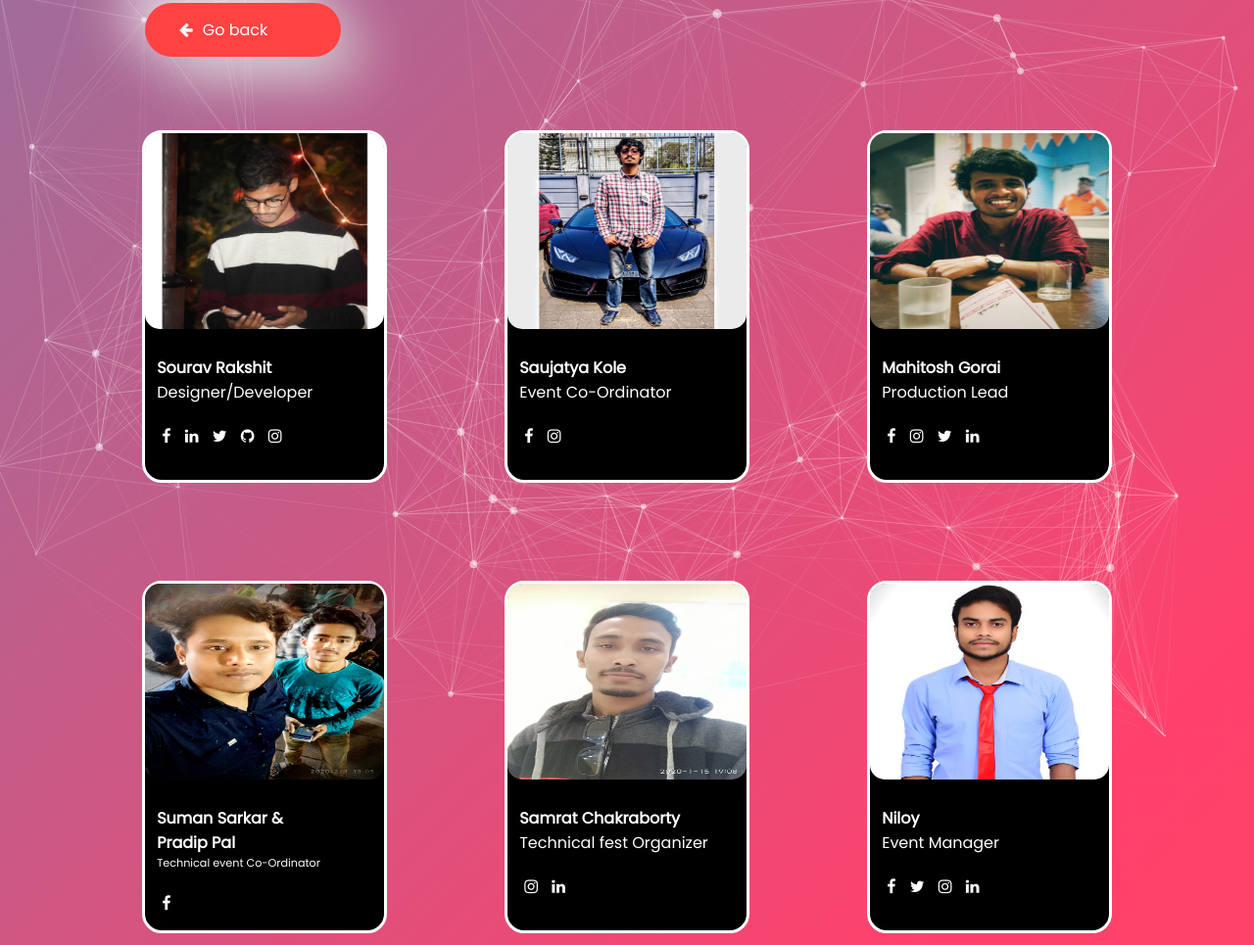
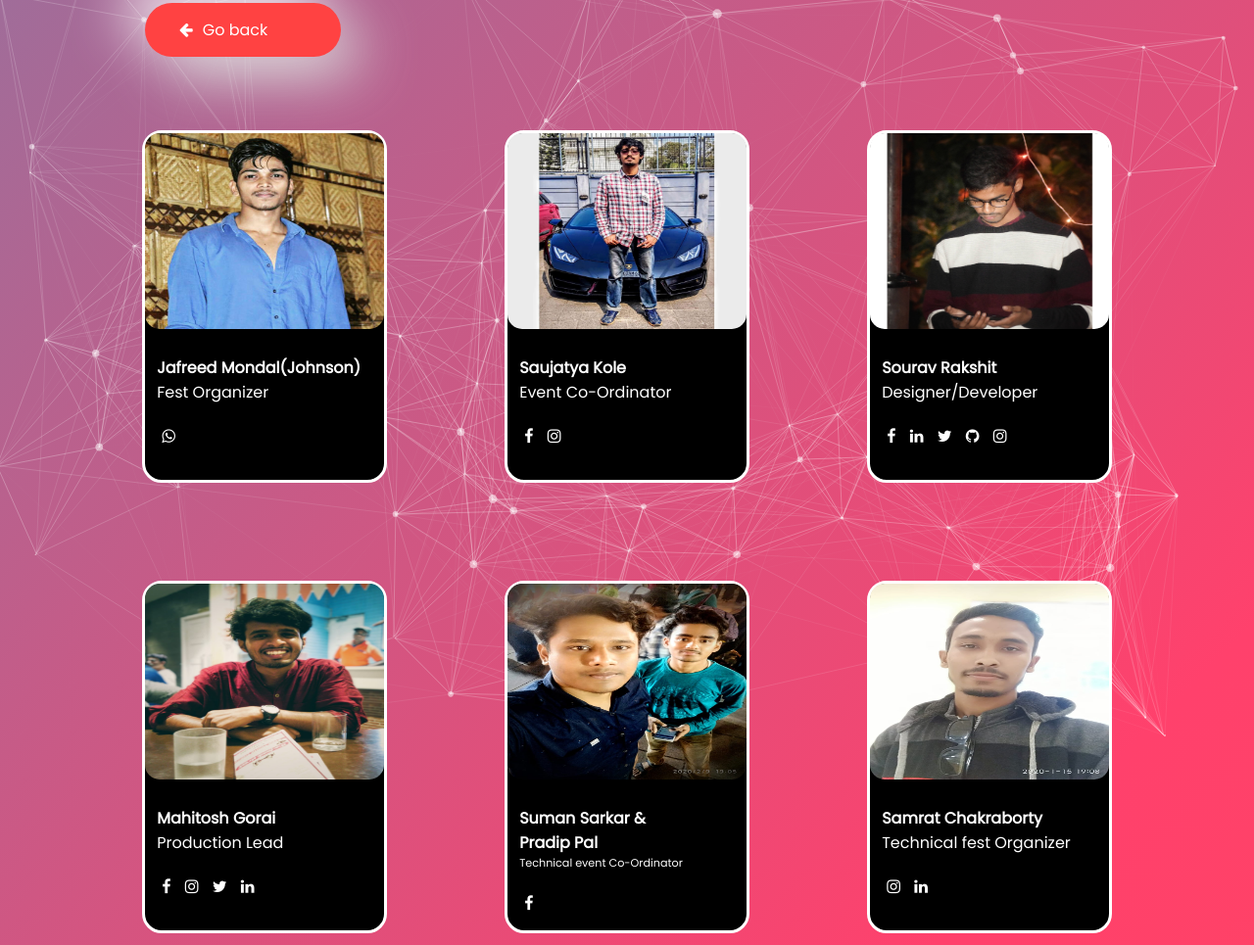
Before and after one commit to souvikdutta98/esperanza-2020, a plain HTML site: page team.html in a window 1280 px wide. Shown: the part 47-1012 px from the top of the page at 98% size. Drawn offline with nearby package versions, Linux system fonts and the light colour scheme; animation ran at ten frames a second; a web font is replaced by a local one.

Commit message:
Rearrenged team

```diff
--- a/team.html
+++ b/team.html
@@ -21,86 +21,7 @@
         </nav>
         <div class="events">
             <div class="pcard animated flipInY">
-                <img src="/images/team/sourav.jpg"
-                    alt="Avatar" style="height:200px; width: 100%;">
-                <div class="container">
-                    <h4><b>Sourav Rakshit</b></h4>
-                    <p>Designer/Developer</p>
-                </div>
-                <div class="links">
-                    <a target="_blank" href="https://www.facebook.com/Sourav.Rakshit.1234"><i class="fa fa-facebook"></i></a>
-                    <a target="_blank" href="https://www.linkedin.com/in/souravrax/"><i class="fa fa-linkedin"></i></a>
-                    <a target="_blank" href="https://twitter.com/ImSouravRakshit"><i class="fa fa-twitter"></i></a>
-                    <a target="_blank" href="https://github.com/souravrax"><i class="fa fa-github"></i></a>
-                    <a target="_blank" href="https://www.instagram.com/souravrax/"><i class="fa fa-instagram"></i></a>
-                </div>
-            </div>
-            <div class="pcard animated flipInY">
-                <img src="/images/team/kole.jpg"
-                    alt="Avatar" style="height:200px; width: 100%;">
-                <div class="container">
-                    <h4><b>Saujatya Kole</b></h4>
-                    <p>Event Co-Ordinator</p>
-                </div>
-                <div class="links">
-                    <a target="_blank" href="https://www.facebook.com/saujatya.kole.58"><i class="fa fa-facebook"></i></a>
-                    <a target="_blank" href="https://www.instagram.com/the_piston_guy/"><i class="fa fa-instagram"></i></a>
-                </div>
-            </div>
-            <div class="pcard animated flipInY">
-                <img src="/images/team/mahixgen.jpg"
-                    alt="Avatar" style="height:200px; width: 100%;">
-                <div class="container">
-                    <h4><b>Mahitosh Gorai</b></h4>
-                    <p>Production Lead</p>
-                </div>
-                <div class="links">
-                    <a target="_blank" href="https://www.facebook.com/mahitosh.gorai.9"><i class="fa fa-facebook"></i></a>
-                    <a target="_blank" href="https://www.instagram.com/goraimahitosh"><i class="fa fa-instagram"></i></a>
-                    <a target="_blank" href="https://twitter.com/goraimahitosh"><i class="fa fa-twitter"></i></a>
-                    <a target="_blank" href="https://www.linkedin.com/in/mahitosh-gorai-1a7220157"><i class="fa fa-linkedin"></i></a>
-                </div>
-            </div>
-            <div class="pcard animated flipInY">
-                <img src="/images/team/suman-pradip.jpg"
-                alt="Avatar" style="height:200px; width: 100%;">
-                <div class="container">
-                    <h4><b>Suman Sarkar &<br>Pradip Pal</b></h4>
-                    <p style="font-size: 0.7em;">Technical event Co-Ordinator</p>
-                </div>
-                <div class="links">
-                    <a target="_blank" href="https://www.facebook.com/profile.php?id=100009317376465"><i class="fa fa-facebook"></i></a>
-                </div>
-            </div>
-            <div class="pcard animated flipInY">
-                <img src="/images/team/samrat.jpg"
-                alt="Avatar" style="height:200px; width: 100%;">
-                <div class="container">
-                    <h4><b>Samrat Chakraborty</b></h4>
-                    <p>Technical fest Organizer</p>
-                </div>
-                <div class="links">
-                    <a target="_blank" href="https://www.instagram.com/unity_powerfactor/"><i class="fa fa-instagram"></i></a>
-                    <a target="_blank" href="https://www.linkedin.com/in/samrat-chakraborty-b85740170"><i class="fa fa-linkedin"></i></a>
-                </div>
-            </div>
-            <div class="pcard animated flipInY">
-                <img src="/images/team/niloy.jpg"
-                alt="Avatar" style="height:200px; width: 100%;">
-                <div class="container">
-                    <h4><b>Niloy</b></h4>
-                    <p>Event Manager</p>
-                </div>
-                <div class="links">
-                    <a target="_blank" href="https://www.facebook.com/newton.biswas.129"><i class="fa fa-facebook"></i></a>
-                    <a target="_blank" href="https://twitter.com/NiloyBi52222553?s=08"><i class="fa fa-twitter"></i></a>
-                    <a target="_blank" href="https://www.instagram.com/invites/contact/?i=d3hc9xi44gky&utm_content=3ml6rsi"><i class="fa fa-instagram"></i></a>
-                    <a target="_blank" href="https://www.linkedin.com/in/niloy-biswas-424209149"><i class="fa fa-linkedin"></i></a>
-                </div>
-            </div>
-            <div class="pcard animated flipInY">
-                <img src="/images/team/Johnson.jpg"
-                alt="Avatar" style="height:200px; width: 100%;">
+                <img src="/images/team/Johnson.jpg" alt="Avatar" style="height:200px; width: 100%;">
                 <div class="container">
                     <h4><b>Jafreed Mondal(Johnson)</b></h4>
                     <p>Fest Organizer</p>
@@ -112,57 +33,144 @@
                     <a target="_blank" href="https://www.linkedin.com/in/niloy-biswas-424209149"><i class="fa fa-linkedin"></i></a> -->
                 </div>
             </div>
+
             <div class="pcard animated flipInY">
-                <img src="/images/team/mazu.jpg"
-                alt="Avatar" style="height:200px; width: 100%;">
+                <img src="/images/team/kole.jpg" alt="Avatar" style="height:200px; width: 100%;">
+                <div class="container">
+                    <h4><b>Saujatya Kole</b></h4>
+                    <p>Event Co-Ordinator</p>
+                </div>
+                <div class="links">
+                    <a target="_blank" href="https://www.facebook.com/saujatya.kole.58"><i
+                            class="fa fa-facebook"></i></a>
+                    <a target="_blank" href="https://www.instagram.com/the_piston_guy/"><i
+                            class="fa fa-instagram"></i></a>
+                </div>
+            </div>
+            <div class="pcard animated flipInY">
+                <img src="/images/team/sourav.jpg" alt="Avatar" style="height:200px; width: 100%;">
+                <div class="container">
+                    <h4><b>Sourav Rakshit</b></h4>
+                    <p>Designer/Developer</p>
+                </div>
+                <div class="links">
+                    <a target="_blank" href="https://www.facebook.com/Sourav.Rakshit.1234"><i
+                            class="fa fa-facebook"></i></a>
+                    <a target="_blank" href="https://www.linkedin.com/in/souravrax/"><i class="fa fa-linkedin"></i></a>
+                    <a target="_blank" href="https://twitter.com/ImSouravRakshit"><i class="fa fa-twitter"></i></a>
+                    <a target="_blank" href="https://github.com/souravrax"><i class="fa fa-github"></i></a>
+                    <a target="_blank" href="https://www.instagram.com/souravrax/"><i class="fa fa-instagram"></i></a>
+                </div>
+            </div>
+            <div class="pcard animated flipInY">
+                <img src="/images/team/mahixgen.jpg" alt="Avatar" style="height:200px; width: 100%;">
+                <div class="container">
+                    <h4><b>Mahitosh Gorai</b></h4>
+                    <p>Production Lead</p>
+                </div>
+                <div class="links">
+                    <a target="_blank" href="https://www.facebook.com/mahitosh.gorai.9"><i
+                            class="fa fa-facebook"></i></a>
+                    <a target="_blank" href="https://www.instagram.com/goraimahitosh"><i
+                            class="fa fa-instagram"></i></a>
+                    <a target="_blank" href="https://twitter.com/goraimahitosh"><i class="fa fa-twitter"></i></a>
+                    <a target="_blank" href="https://www.linkedin.com/in/mahitosh-gorai-1a7220157"><i
+                            class="fa fa-linkedin"></i></a>
+                </div>
+            </div>
+            <div class="pcard animated flipInY">
+                <img src="/images/team/suman-pradip.jpg" alt="Avatar" style="height:200px; width: 100%;">
+                <div class="container">
+                    <h4><b>Suman Sarkar &<br>Pradip Pal</b></h4>
+                    <p style="font-size: 0.7em;">Technical event Co-Ordinator</p>
+                </div>
+                <div class="links">
+                    <a target="_blank" href="https://www.facebook.com/profile.php?id=100009317376465"><i
+                            class="fa fa-facebook"></i></a>
+                </div>
+            </div>
+            <div class="pcard animated flipInY">
+                <img src="/images/team/samrat.jpg" alt="Avatar" style="height:200px; width: 100%;">
+                <div class="container">
+                    <h4><b>Samrat Chakraborty</b></h4>
+                    <p>Technical fest Organizer</p>
+                </div>
+                <div class="links">
+                    <a target="_blank" href="https://www.instagram.com/unity_powerfactor/"><i
+                            class="fa fa-instagram"></i></a>
+                    <a target="_blank" href="https://www.linkedin.com/in/samrat-chakraborty-b85740170"><i
+                            class="fa fa-linkedin"></i></a>
+                </div>
+            </div>
+            <div class="pcard animated flipInY">
+                <img src="/images/team/niloy.jpg" alt="Avatar" style="height:200px; width: 100%;">
+                <div class="container">
+                    <h4><b>Niloy</b></h4>
+                    <p>Event Manager</p>
+                </div>
+                <div class="links">
+                    <a target="_blank" href="https://www.facebook.com/newton.biswas.129"><i
+                            class="fa fa-facebook"></i></a>
+                    <a target="_blank" href="https://twitter.com/NiloyBi52222553?s=08"><i class="fa fa-twitter"></i></a>
+                    <a target="_blank"
+                        href="https://www.instagram.com/invites/contact/?i=d3hc9xi44gky&utm_content=3ml6rsi"><i
+                            class="fa fa-instagram"></i></a>
+                    <a target="_blank" href="https://www.linkedin.com/in/niloy-biswas-424209149"><i
+                            class="fa fa-linkedin"></i></a>
+                </div>
+            </div>
+
+            <div class="pcard animated flipInY">
+                <img src="/images/team/mazu.jpg" alt="Avatar" style="height:200px; width: 100%;">
                 <div class="container">
                     <h4><b>Subhajit Mazumdar(Arka)</b></h4>
                     <p>Esperanza Committee</p>
                 </div>
                 <div class="links">
-                    <a target="_blank" href="https://www.facebook.com/profile.php?id=100009224321464"><i class="fa fa-facebook"></i></a>
+                    <a target="_blank" href="https://www.facebook.com/profile.php?id=100009224321464"><i
+                            class="fa fa-facebook"></i></a>
                     <!-- <a target="_blank" href="https://twitter.com/NiloyBi52222553?s=08"><i class="fa fa-twitter"></i></a>
                     <a target="_blank" href="https://www.instagram.com/invites/contact/?i=d3hc9xi44gky&utm_content=3ml6rsi"><i class="fa fa-instagram"></i></a>
                     <a target="_blank" href="https://www.linkedin.com/in/niloy-biswas-424209149"><i class="fa fa-linkedin"></i></a> -->
                 </div>
             </div>
             <div class="pcard animated flipInY">
-                <img src="/images/team/adhk.jpg"
-                alt="Avatar" style="height:200px; width: 100%;">
+                <img src="/images/team/adhk.jpg" alt="Avatar" style="height:200px; width: 100%;">
                 <div class="container">
                     <h4><b>Adhikram Maitra</b></h4>
                     <p>Event Organizer</p>
                 </div>
                 <div class="links">
-                    <a target="_blank" href="https://www.facebook.com/adhikram.maitra"><i class="fa fa-facebook"></i></a>
+                    <a target="_blank" href="https://www.facebook.com/adhikram.maitra"><i
+                            class="fa fa-facebook"></i></a>
                     <!-- <a target="_blank" href="https://twitter.com/NiloyBi52222553?s=08"><i class="fa fa-twitter"></i></a>
                     <a target="_blank" href="https://www.instagram.com/invites/contact/?i=d3hc9xi44gky&utm_content=3ml6rsi"><i class="fa fa-instagram"></i></a>
                     <a target="_blank" href="https://www.linkedin.com/in/niloy-biswas-424209149"><i class="fa fa-linkedin"></i></a> -->
                 </div>
             </div>
             <div class="pcard animated flipInY">
-                <img src="/images/team/souvik.jpg"
-                alt="Avatar" style="height:200px; width: 100%;">
+                <img src="/images/team/souvik.jpg" alt="Avatar" style="height:200px; width: 100%;">
                 <div class="container">
                     <h4><b>Souvik Dutta</b></h4>
                     <p>Event Organizer</p>
                 </div>
                 <div class="links">
-                    <a target="_blank" href="https://www.facebook.com/souvik.dutta.330"><i class="fa fa-facebook"></i></a>
+                    <a target="_blank" href="https://www.facebook.com/souvik.dutta.330"><i
+                            class="fa fa-facebook"></i></a>
                     <!-- <a target="_blank" href="https://twitter.com/NiloyBi52222553?s=08"><i class="fa fa-twitter"></i></a>
                     <a target="_blank" href="https://www.instagram.com/invites/contact/?i=d3hc9xi44gky&utm_content=3ml6rsi"><i class="fa fa-instagram"></i></a>
                     <a target="_blank" href="https://www.linkedin.com/in/niloy-biswas-424209149"><i class="fa fa-linkedin"></i></a> -->
                 </div>
             </div>
             <div class="pcard animated flipInY">
-                <img src="/images/team/anik.jpg"
-                alt="Avatar" style="height:200px; width: 100%;">
+                <img src="/images/team/anik.jpg" alt="Avatar" style="height:200px; width: 100%;">
                 <div class="container">
                     <h4><b>Anik Sarkar</b></h4>
                     <p>Esperanza Committee</p>
                 </div>
                 <div class="links">
-                    <a target="_blank" href="https://www.facebook.com/anik.sarkar.148116"><i class="fa fa-facebook"></i></a>
+                    <a target="_blank" href="https://www.facebook.com/anik.sarkar.148116"><i
+                            class="fa fa-facebook"></i></a>
                     <!-- <a target="_blank" href="https://twitter.com/NiloyBi52222553?s=08"><i class="fa fa-twitter"></i></a>
                     <a target="_blank" href="https://www.instagram.com/invites/contact/?i=d3hc9xi44gky&utm_content=3ml6rsi"><i class="fa fa-instagram"></i></a>
                     <a target="_blank" href="https://www.linkedin.com/in/niloy-biswas-424209149"><i class="fa fa-linkedin"></i></a> -->
```
